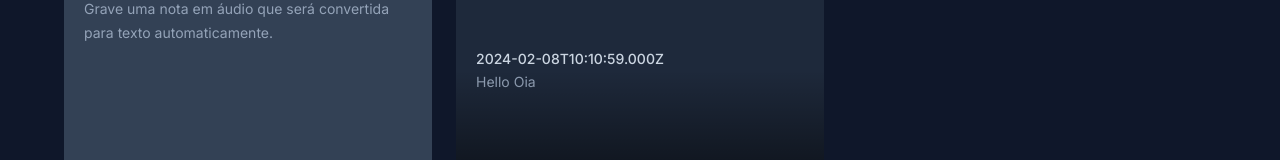
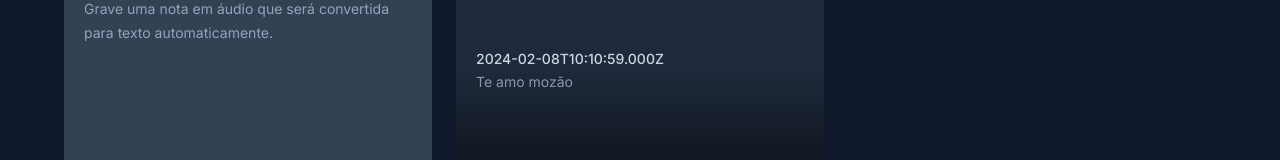
Before and after one commit to JoaoPedroSNCruz/nlw, a React (Vite) app in the folder nlw-notes/: page / in a window 1280 px wide. Shown: the part 236-396 px from the top of the page. Built offline with nearby package versions, Linux system fonts and the light colour scheme.

Commit message:
array-notes

```diff
--- a/nlw-notes/src/app.tsx
+++ b/nlw-notes/src/app.tsx
@@ -1,8 +1,13 @@
 import logo from './assets/logo-nlw-expert.svg'
 import { NewNoteCard } from './components/new-note-card'
 import { NoteCard } from './components/note-card'
+import { useState } from 'react'
 
 export function App() {
+  const [notes, setNotes] = useState([
+    { id: 1, date: new Date(), content: 'Te amo mozão' }
+  ])
+
   return (
     <div className='mx-auto max-w-6xl my-12 space-y-6'>
       <img src={logo} alt="NLW expert" />
@@ -19,10 +24,10 @@
 
       <div className='grid grid-cols-3 gap-6 auto-rows-[250px]'>
         <NewNoteCard />
-        <NoteCard note={{
-          date: new Date(),
-          content: 'Hello Oia'
-        }} />
+
+        {notes.map(note => {
+          return <NoteCard key={note.id} note={note} />
+        })}
       </div>
     </div>
   )
```
